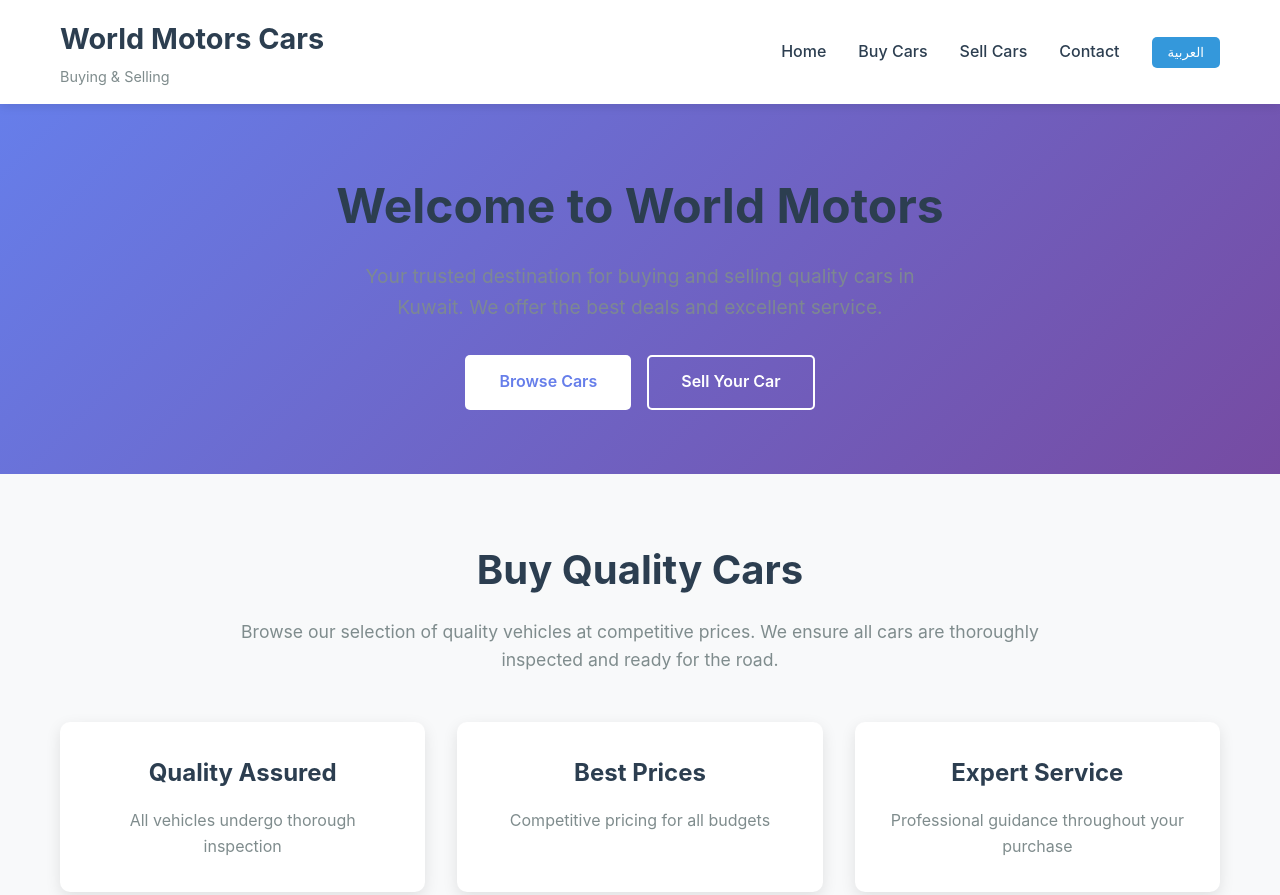
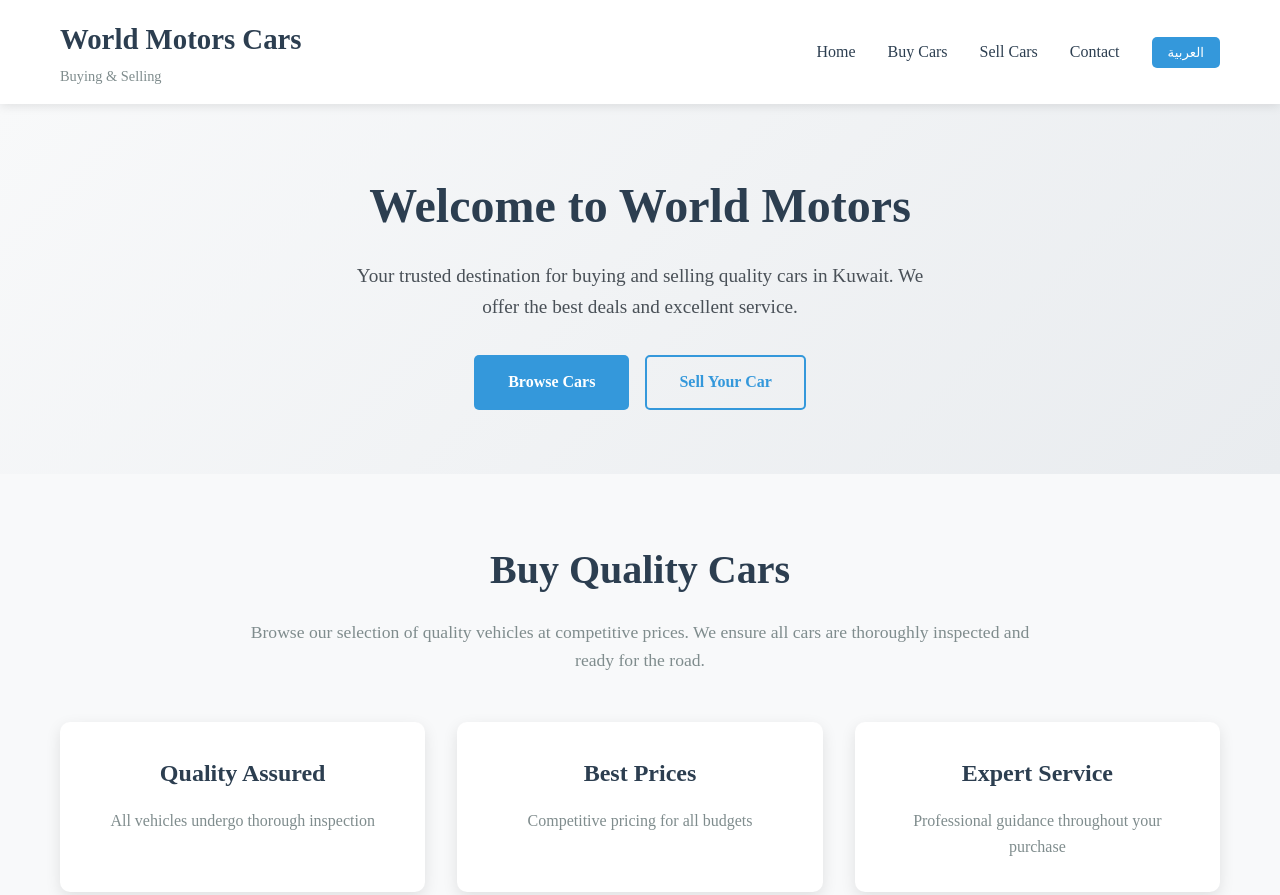
Before and after one commit to nabeel7991/world-motors-kw-car-buying-selling, a plain HTML site: page index.html in a window 1280 px wide. Shown: the top 895 px of the page. Drawn offline with Linux system fonts and the light colour scheme.

Commit message:
Add style.css 1753608792205

```diff
--- a/style.css
+++ b/style.css
@@ -6,7 +6,7 @@
 }
 
 body {
-    font-family: -apple-system, BlinkMacSystemFont, 'Segoe UI', Roboto, Oxygen, Ubuntu, Cantarell, sans-serif;
+    font-family: Century, 'Times New Roman', serif;
     line-height: 1.6;
     color: #333;
     background-color: #fff;
@@ -17,11 +17,13 @@ body {
 body.rtl {
     direction: rtl;
     text-align: right;
+    font-family: 'Noto Sans Arabic', 'Noto Sans', sans-serif;
 }
 
 body.ltr {
     direction: ltr;
     text-align: left;
+    font-family: Century, 'Times New Roman', serif;
 }
 
 /* Container */
@@ -103,8 +105,8 @@ header {
 
 /* Hero Section */
 .hero-section {
-    background: linear-gradient(135deg, #667eea 0%, #764ba2 100%);
-    color: white;
+    background: linear-gradient(135deg, #f8f9fa 0%, #e9ecef 100%);
+    color: #2c3e50;
     padding: 4rem 0;
     text-align: center;
 }
@@ -113,15 +115,34 @@ header {
     font-size: 3rem;
     margin-bottom: 1rem;
     font-weight: 700;
+    color: #2c3e50;
 }
 
 .hero-section p {
     font-size: 1.2rem;
     margin-bottom: 2rem;
-    opacity: 0.9;
+    color: #495057;
     max-width: 600px;
     margin-left: auto;
     margin-right: auto;
+}
+
+/* Arabic font styling for hero section */
+body.rtl .hero-section h2 {
+    font-family: 'Noto Sans Arabic', 'Noto Sans', sans-serif;
+}
+
+body.rtl .hero-section p {
+    font-family: 'Noto Sans Arabic', 'Noto Sans', sans-serif;
+}
+
+/* English font styling for hero section */
+body.ltr .hero-section h2 {
+    font-family: Century, 'Times New Roman', serif;
+}
+
+body.ltr .hero-section p {
+    font-family: Century, 'Times New Roman', serif;
 }
 
 .cta-buttons {
@@ -142,25 +163,24 @@ header {
 }
 
 .btn.primary {
-    background: white;
-    color: #667eea;
+    background: #3498db;
+    color: white;
 }
 
 .btn.primary:hover {
-    background: transparent;
+    background: #2980b9;
     color: white;
-    border-color: white;
 }
 
 .btn.secondary {
     background: transparent;
-    color: white;
-    border-color: white;
+    color: #3498db;
+    border-color: #3498db;
 }
 
 .btn.secondary:hover {
-    background: white;
-    color: #667eea;
+    background: #3498db;
+    color: white;
 }
 
 /* Sections */
```
